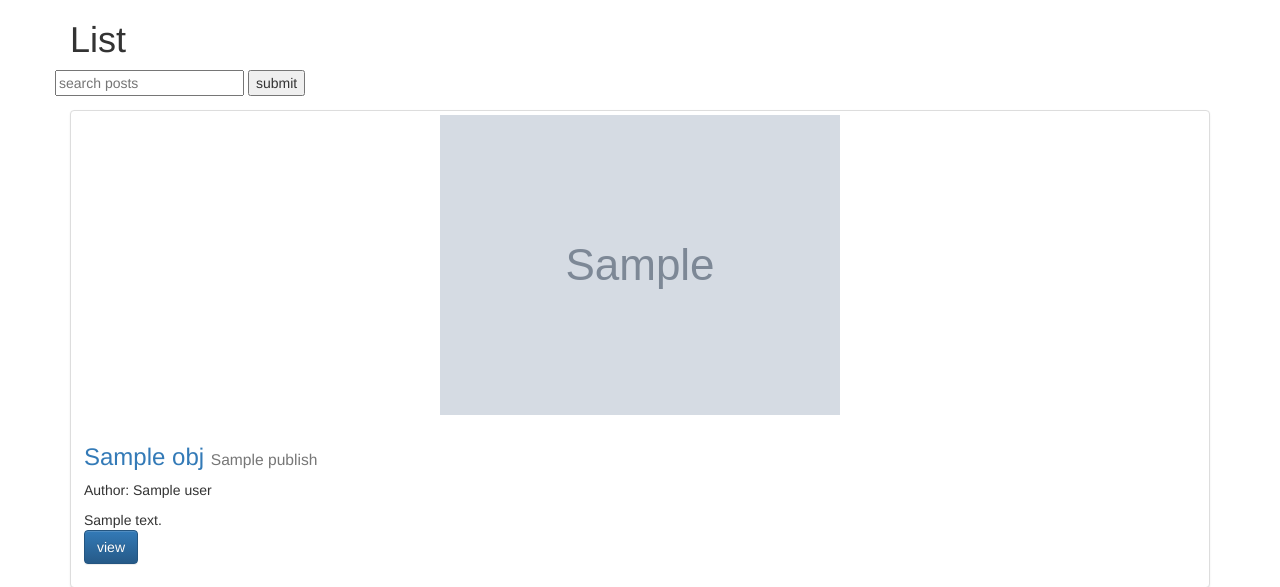
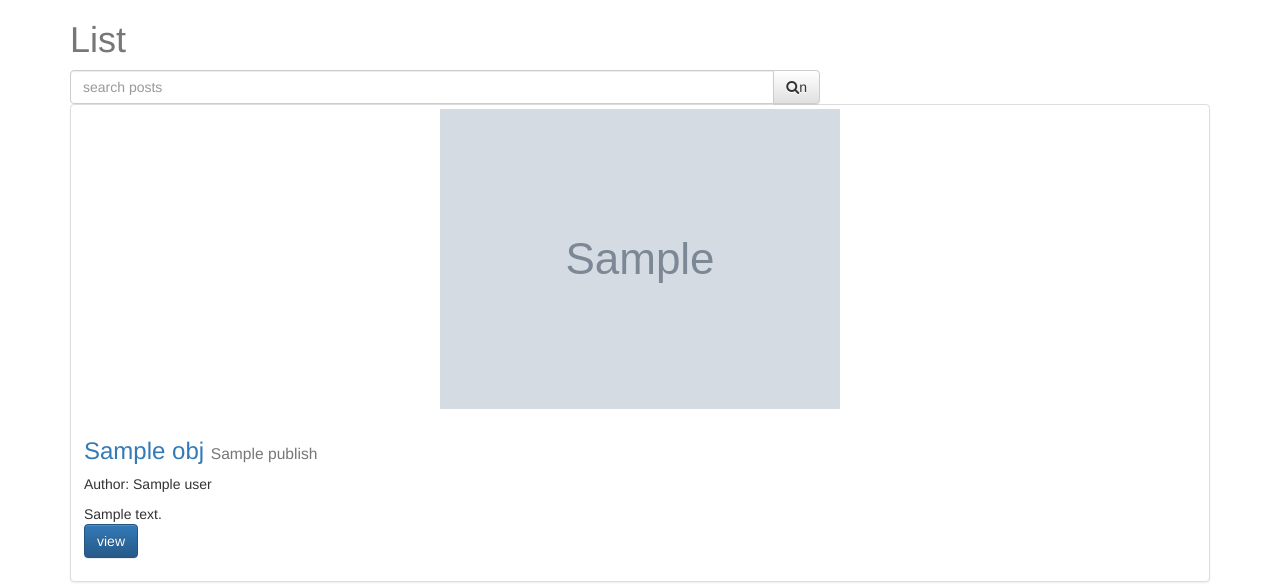
Before and after one commit to Par010/blog, a Django app: template posts/templates/posts/postlist.html in a window 1280 px wide. Shown: the top 587 px of the page. Run offline with Django 3.2, Linux system fonts and the light colour scheme; data comes from the database, SQL or seed files in the repository; the template is opened without the code that fills it: values that come from a table or form of the project are taken from there, most other values are stand-ins (such as "Sample title", 1, 10 or a date in 2020); grey boxes marked "Sample" are stand-in pictures; some libraries are stand-ins or nearby versions.

Commit message:
crispy and bootstrap

```diff
--- a/blog/settings.py
+++ b/blog/settings.py
@@ -41,7 +41,10 @@ INSTALLED_APPS = [
     #third party apps
     'pagedown',
     'markdown_deux',
+    'crispy_forms',
 ]
+
+CRISPY_TEMPLATE_PACK = "bootstrap3"
 
 MIDDLEWARE = [
     'django.middleware.security.SecurityMiddleware',
--- a/posts/static/posts/css/base.css
+++ b/posts/static/posts/css/base.css
@@ -1,6 +1,8 @@
 h1{
   color: #777;
 }
-body{
-  background-color: white;
+
+.wmd-panel{
+  margin-left: 0px !important;
+  margin-right: 0px !important;
 }
--- a/posts/templates/posts/base.html
+++ b/posts/templates/posts/base.html
@@ -6,6 +6,7 @@
 
 <!-- Optional theme -->
 <link rel="stylesheet" href="https://maxcdn.bootstrapcdn.com/bootstrap/3.3.7/css/bootstrap-theme.min.css" integrity="sha384-rHyoN1iRsVXV4nD0JutlnGaslCJuC7uwjduW9SVrLvRYooPp2bWYgmgJQIXwl/Sp" crossorigin="anonymous">
+<link rel="stylesheet" href="https://maxcdn.bootstrapcdn.com/font-awesome/4.7.0/css/font-awesome.min.css">
       {% load staticfiles %}
     <link rel="stylesheet" href = "{% static 'posts/css/base.css' %}"/>
     <title>{% block head %} Blog {% endblock head %}</title>
--- a/posts/templates/posts/form.html
+++ b/posts/templates/posts/form.html
@@ -1,5 +1,5 @@
 {% extends "posts/base.html" %}
-
+{% load crispy_forms_tags %}
 {% block content %}
 <div class = "col-sm-6">
   <h1 class="text-center">Preview</h1>
@@ -13,7 +13,7 @@
     <form method="POST" action="" enctype="multipart/form-data">{% csrf_token %}
     <h1>Form</h1>
     <hr>
-    {{ form.as_p }}
+    {{ form|crispy }}
     <input type="submit" class="btn btn-default" value="create post">
   </form>
 </div>
--- a/posts/templates/posts/postlist.html
+++ b/posts/templates/posts/postlist.html
@@ -3,8 +3,15 @@
 <h1>List</h1>
 <div class="row">
   <form method="GET" action="">
-    <input type="text" name="q" placeholder="search posts" value= {{ request.GET.q }} >
-    <input type="submit" value="submit"/>
+      <div class="col-sm-8">
+          <div class="input-group">
+            <input class="form-control" type="text" name="q" placeholder="search posts" value= {{ request.GET.q }} >
+            <span class="input-group-btn">
+              <!-- <input class="btn btn-default" type="submit" value="submit"/> -->
+              <button class="btn btn-default" type="submit"><i class="fa fa-search"></i>n</button>
+            </span>
+          </div>
+        </div>
   </form>
 
 {% for obj in obj_list %}
--- a/static/posts/css/base.css
+++ b/static/posts/css/base.css
@@ -1,3 +1,8 @@
-.none{
-    color: black;
+h1{
+  color: #777;
 }
+
+.wmd-panel{
+  margin-left: 0px !important;
+  margin-right: 0px !important;
+}
```
